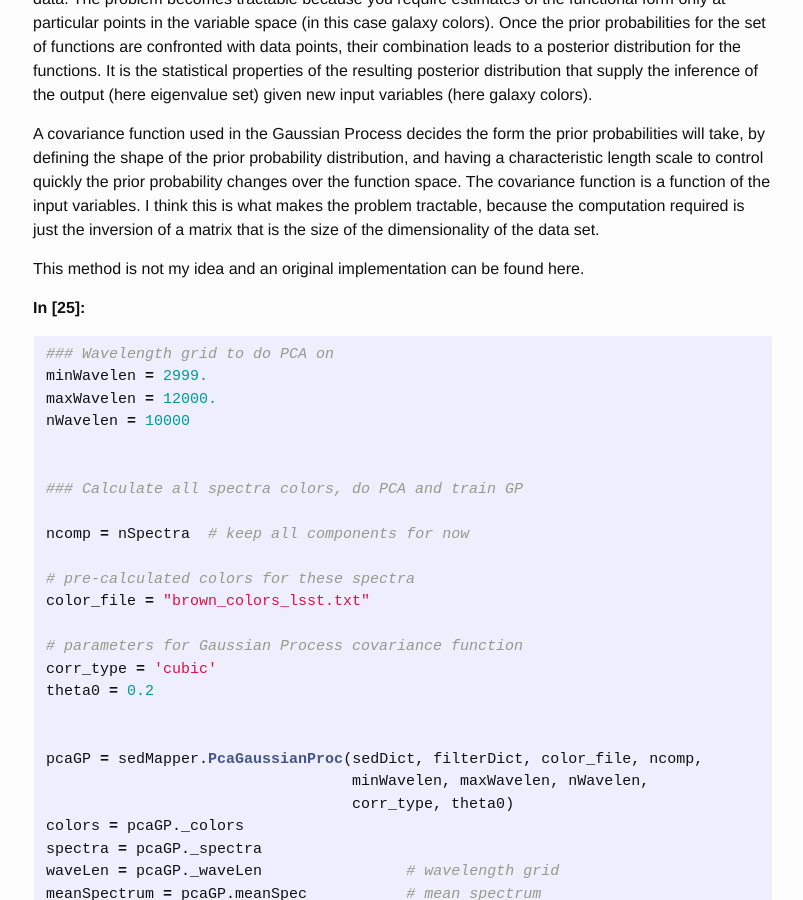
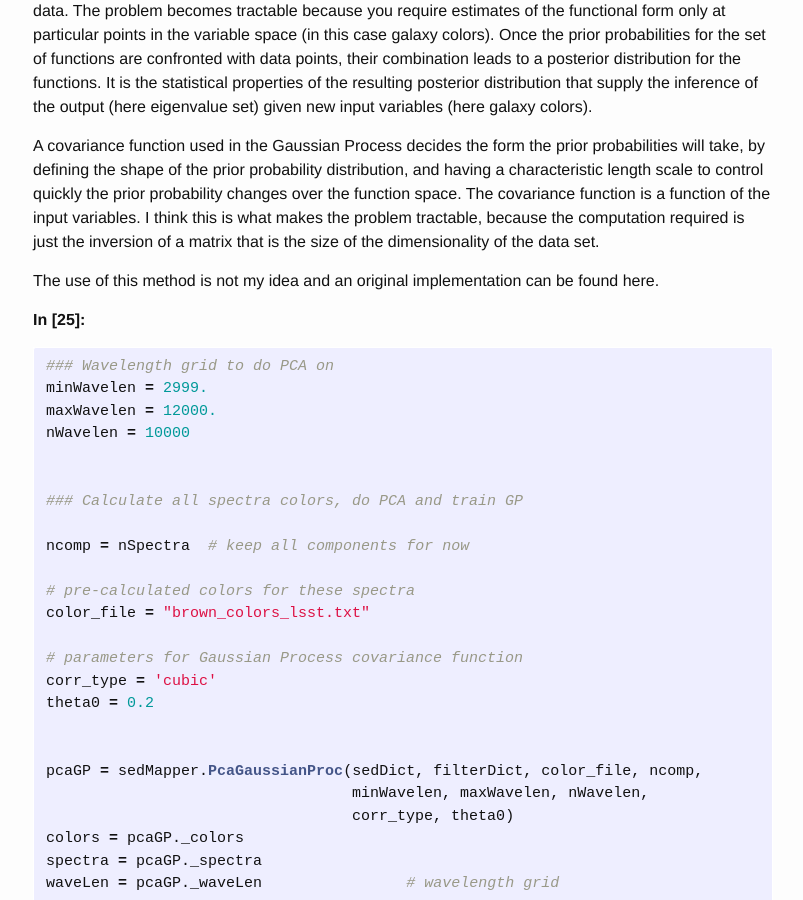
Before and after one commit to alexabate/alexabate.github.io, a Jekyll site: the page built from _posts/2016-01-22-pca-gp.md, in a window 1280 px wide and 900 px high, scrolled down 3736 px. Shown: the whole window, without its empty margins (237-1040 px from the left). Built offline with Jekyll 4.4.1, drawn with Linux system fonts in a browser that asks for light colours; some web fonts are replaced; some of the changed text lies outside the part shown.

Commit message:
Update 2016-01-22-pca-gp.md

```diff
--- a/_posts/2016-01-22-pca-gp.md
+++ b/_posts/2016-01-22-pca-gp.md
@@ -5,7 +5,7 @@
     - python
     - notebook
 ---
-#Generating galaxies using PCA and Gaussian Process
+# Generating galaxies using PCA and Gaussian Process
 
 Galaxies have a wide range of colors depending on the kinds of stars that make
 them up, the ages of those stars, and properties of dust in the interstellar
@@ -146,7 +146,7 @@
 tractable, because the computation required is just the inversion of a matrix
 that is the size of the dimensionality of the data set.
 
-This method is not my idea and an original implementation can be found
+The use of this method is not my idea and an original implementation can be found
 [here](https://github.com/jbkalmbach/spectraPCA).
 
 
```
